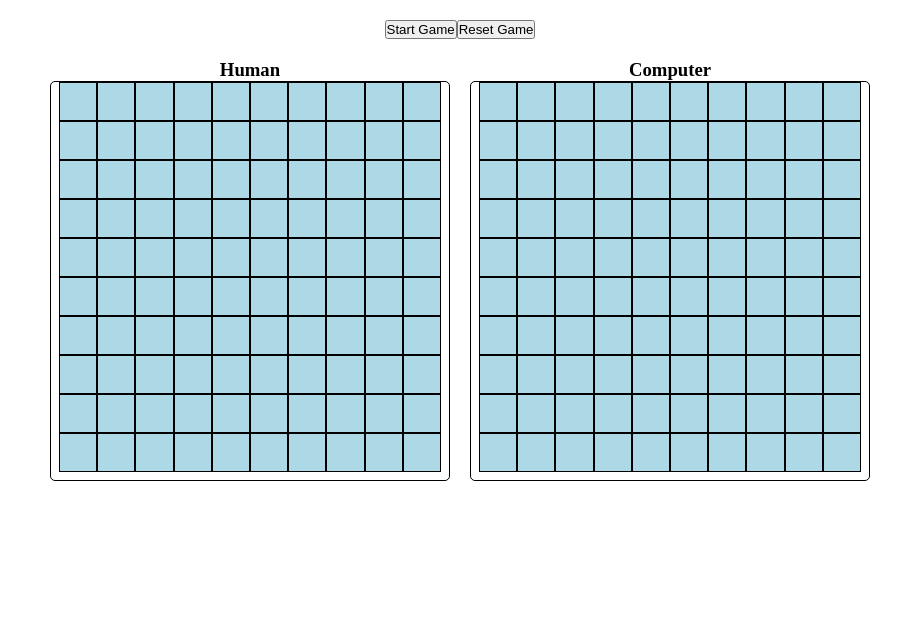
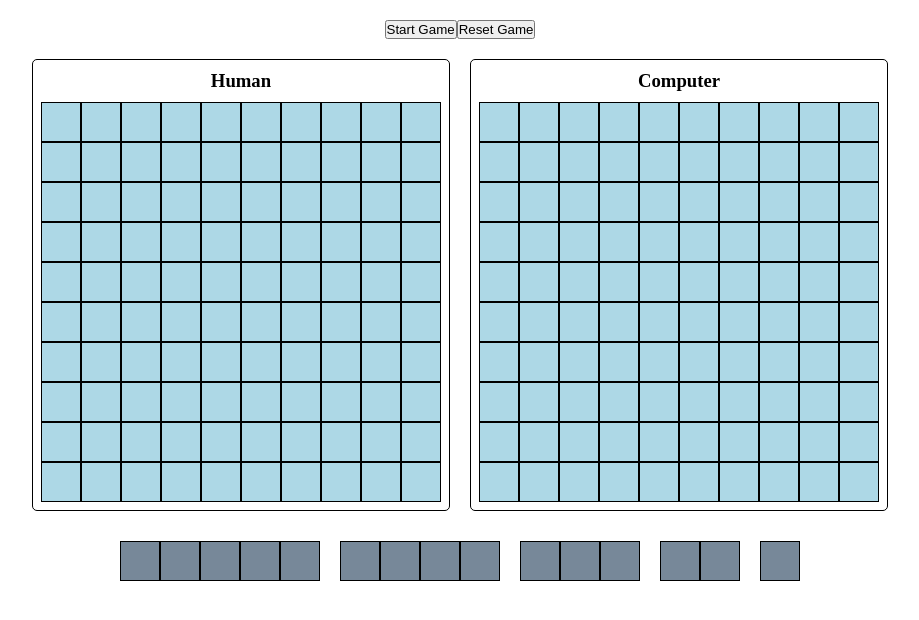
Before and after one commit to takeshimakai/battleship, a website built with webpack: page dist/index.html in a window 1280 px wide. Both pictures are taken after a click on the button "Start Game". Shown: the whole page, without its empty margins (180-1099 px from the left). Built offline with nearby package versions, Linux system fonts and the light colour scheme.

Commit message:
grid styles update

```diff
--- a/src/style.css
+++ b/src/style.css
@@ -22,10 +22,7 @@
 }
 
 /* Grid */
-.grid-container {
-    min-width: 400px;
-    height: 400px;
-    display: grid;
+.player-container {
     border: 1px solid black;
     border-radius: 5px;
     padding: 0 8px 8px;
@@ -37,7 +34,8 @@
 }
 
 .human-square, .computer-square {
-    width: 100%;
+    width: 40px;
+    height: 40px;
     border: 1px solid black;
     background-color: lightblue;
 }
@@ -46,6 +44,26 @@
     display: flex;
     justify-content: center;
     align-items: center;
+    margin: 10px 0;
+}
+
+/* Human ships */
+#ships-section {
+    display: flex;
+    justify-content: center;
+    margin-top: 20px;
+}
+
+.ship {
+    display: flex;
+    margin: 10px;
+}
+
+.ship-square {
+    width: 40px;
+    height: 40px;
+    border: 1px solid black;
+    background-color: lightslategrey;
 }
 
 /* Winner announcement */
```
